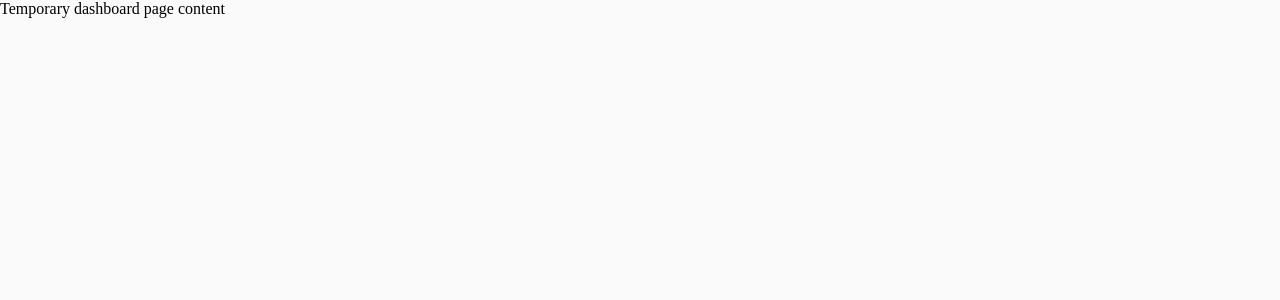
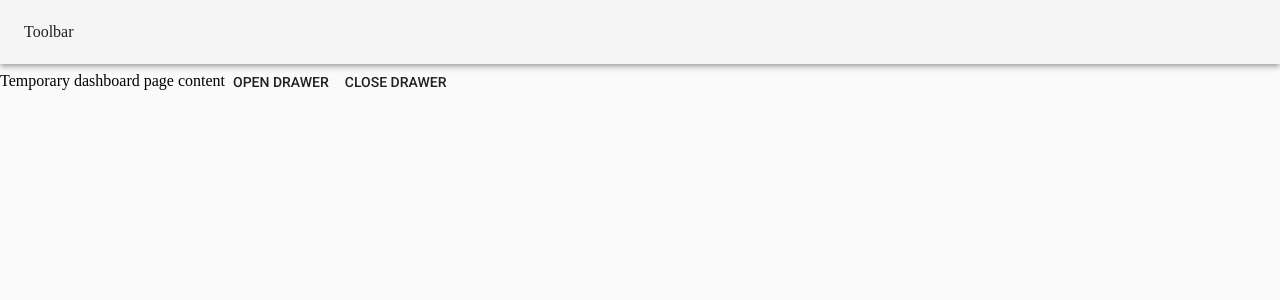
Before and after one commit to karol-dabrowski/kdtasker-web-client, a React (Create React App) app: page /dashboard in a window 1280 px wide. Shown: the top 300 px of the page. Built offline with nearby package versions, Linux system fonts and the light colour scheme.

Commit message:
Initialize left drawer with sidebar menu

```diff
--- /dev/null
+++ b/src/components/containers/DashboardHeader.js
@@ -0,0 +1,39 @@
+import React from "react";
+import AppBar from "@material-ui/core/AppBar/index";
+import Toolbar from "@material-ui/core/Toolbar/index";
+import classNames from 'classnames';
+import {withStyles} from "@material-ui/core";
+
+const DashboardHeader = (props) => {
+    const {classes, drawerIsOpen} = props;
+    console.log(props);
+    return (
+        <AppBar position="static" color="default" className={classNames(
+            classes.appBar,
+            {[classes.appBarShift]: drawerIsOpen}
+        )}>
+            <Toolbar>
+                Toolbar
+            </Toolbar>
+        </AppBar>
+    );
+};
+
+const styles = theme => ({
+    appBar: {
+        transition: theme.transitions.create(['margin', 'width'], {
+            easing: theme.transitions.easing.sharp,
+            duration: theme.transitions.duration.leavingScreen,
+        }),
+    },
+    appBarShift: {
+        width: `calc(100% - ${theme.props.SidebarMenu.width}px)`,
+        marginLeft: theme.props.SidebarMenu.width,
+        transition: theme.transitions.create(['margin', 'width'], {
+            easing: theme.transitions.easing.easeOut,
+            duration: theme.transitions.duration.enteringScreen,
+        }),
+    },
+});
+
+export default withStyles(styles)(DashboardHeader);
--- /dev/null
+++ b/src/components/containers/MenuSidebar.js
@@ -0,0 +1,34 @@
+import React, {Component} from 'react';
+import Drawer from "@material-ui/core/Drawer";
+import {withStyles} from "@material-ui/core";
+
+class MenuSidebar extends Component {
+    render() {
+        const {classes, open} = this.props;
+
+        return (
+            <Drawer
+                variant="persistent"
+                anchor="left"
+                open={open}
+                className={classes.menuSidebar}
+                classes={{
+                    paper: classes.menuSidebarPaper,
+                }}
+            >
+                Test Drawer Text
+            </Drawer>
+        );
+    }
+}
+
+const styles = theme => ({
+    menuSidebar: {
+        width: `${theme.props.SidebarMenu.width}px`
+    },
+    menuSidebarPaper: {
+        width: `${theme.props.SidebarMenu.width}px`
+    },
+});
+
+export default withStyles(styles)(MenuSidebar);
--- a/src/pages/layouts/Dashboard.js
+++ b/src/pages/layouts/Dashboard.js
@@ -1,18 +1,62 @@
-import React, {Component} from 'react';
+import React, {Component, Fragment} from 'react';
 import {BrowserRouter as Router, Route, Switch} from 'react-router-dom';
+import {Button, withStyles} from "@material-ui/core";
+import classNames from "classnames";
 
 import DashboardPage from "../DashboardPage";
+import DashboardHeader from "../../components/containers/DashboardHeader";
+import MenuSidebar from "../../components/containers/MenuSidebar";
 
 class Dashboard extends Component {
+    state = {
+        open: false
+    };
+
+    handleDrawerOpen = () => {
+        this.setState({ open: true });
+    };
+
+    handleDrawerClose = () => {
+        this.setState({ open: false });
+    };
+
     render() {
+        const {classes} = this.props;
+
         return (
-            <Router>
-                <Switch>
-                    <Route path="/dashboard" component={DashboardPage} exact />
-                </Switch>
-            </Router>
+            <Fragment>
+                <DashboardHeader drawerIsOpen={this.state.open} />
+                <MenuSidebar open={this.state.open} />
+                <div className={classNames(
+                    classes.dashboardContainer,
+                    {[classes.dashboardContainerShift]: this.state.open}
+                )}>
+                    <Router>
+                        <Switch>
+                            <Route path="/dashboard" component={DashboardPage} exact />
+                        </Switch>
+                    </Router>
+                    <Button onClick={this.handleDrawerOpen}>Open drawer</Button>
+                    <Button onClick={this.handleDrawerClose}>Close drawer</Button>
+                </div>
+            </Fragment>
         );
     }
 }
 
-export default Dashboard;
+const styles = theme => ({
+    dashboardContainer: {
+        backgroundColor: theme.palette.background.default,
+        width: '100%'
+    },
+    dashboardContainerShift: {
+        width: `calc(100% - ${theme.props.SidebarMenu.width}px)`,
+        marginLeft: theme.props.SidebarMenu.width,
+        transition: theme.transitions.create(['margin', 'width'], {
+            easing: theme.transitions.easing.easeOut,
+            duration: theme.transitions.duration.enteringScreen,
+        }),
+    }
+});
+
+export default withStyles(styles)(Dashboard);
--- a/src/theme.js
+++ b/src/theme.js
@@ -8,6 +8,11 @@ const theme = createMuiTheme({
         background: {
             auth: '#bdbdbd'
         }
+    },
+    props: {
+        SidebarMenu: {
+            width: 280
+        }
     }
 });
 
```
